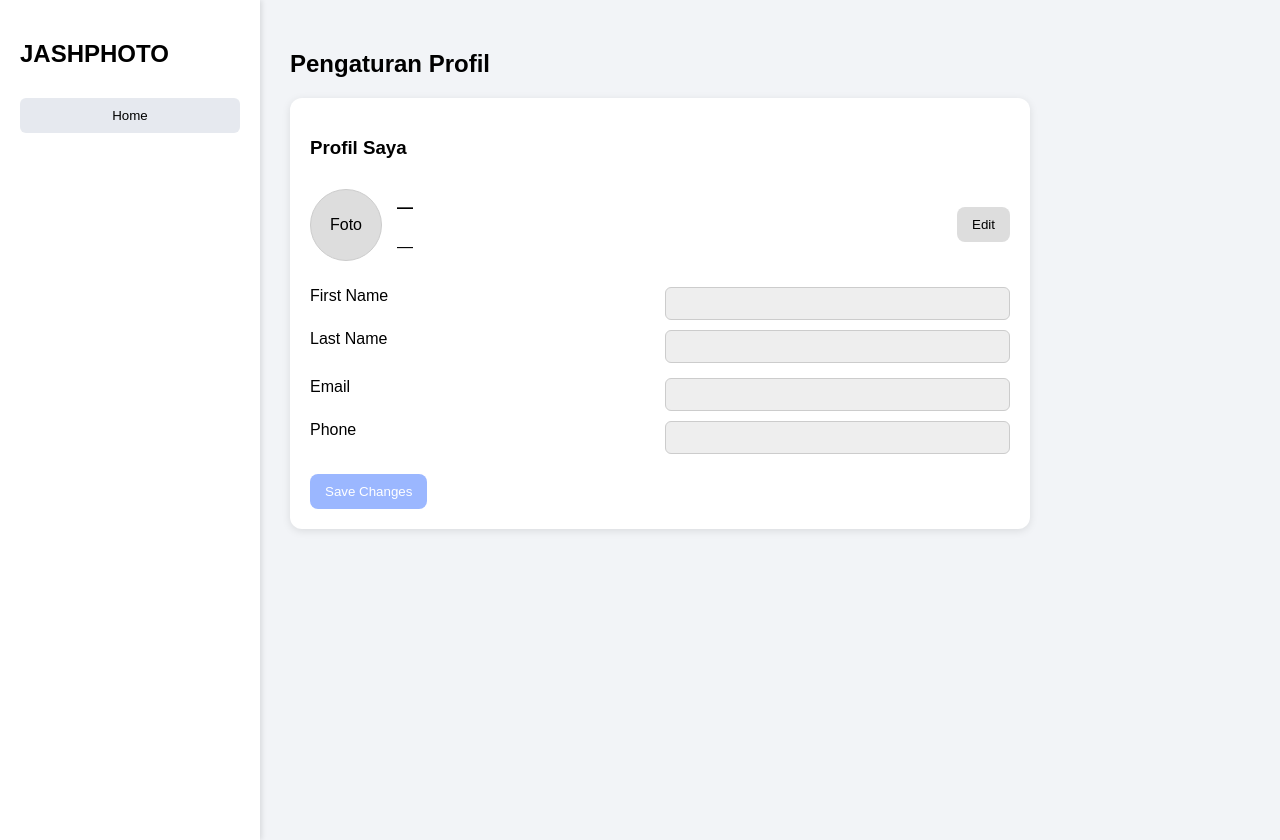
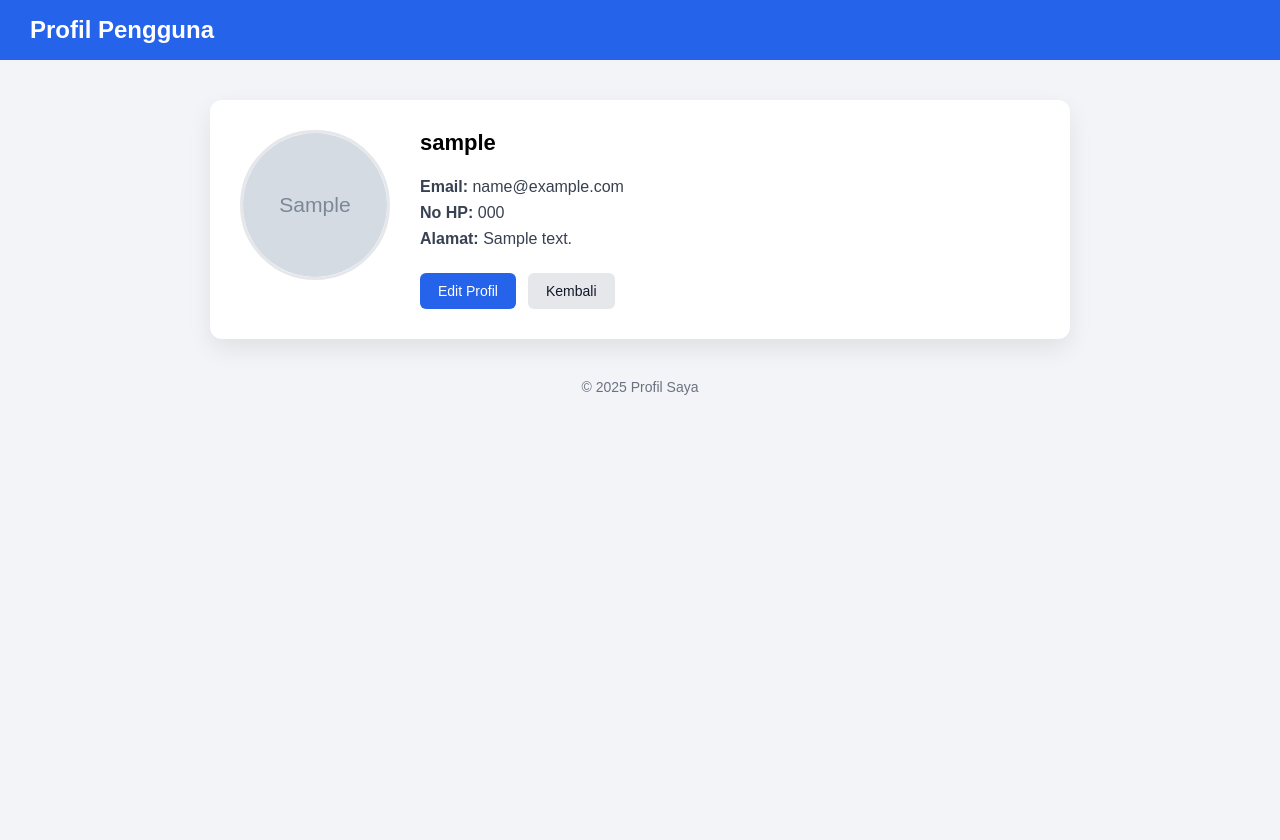
Before and after one commit to BudiPrasetyo17285/jashphoto, a PHP site: page /profile.php in a window 1280 px wide. After the commit the page ends 395 px from the top, so only its background shows below. Run offline with PHP 8.4, Linux system fonts and the light colour scheme; tables that the repository leaves empty or names only in its code hold one stand-in row (values such as "Sample post"); grey boxes marked "Sample" are stand-in pictures.

Commit message:
edit_profile

```diff
--- a/profile.php
+++ b/profile.php
@@ -1,210 +1,156 @@
+<?php
+include 'database/koneksi.php';
+session_start();
+
+/* simulasi login */
+$user_id = 1;
+
+$query = mysqli_query($host, "SELECT * FROM user WHERE id='$user_id'");
+$data  = mysqli_fetch_assoc($query);
+?>
 <!DOCTYPE html>
-<html>
+<html lang="id">
 <head>
-    <title>Pengaturan</title>
+<meta charset="UTF-8">
+<title>Profil Saya</title>
 
 <style>
-        body {
-            margin: 0;
-            font-family: Arial, sans-serif;
-            background: #f2f4f7;
+*{
+    box-sizing: border-box;
 }
 
-        .container {
-            display: flex;
+body{
+    margin:0;
+    font-family: Arial, sans-serif;
+    background:#f2f4f7;
 }
 
-        aside {
-            width: 220px;
-            background: white;
-            padding: 20px;
-            height: 100vh;
-            box-shadow: 2px 0 5px rgba(0,0,0,0.1);
+/* ===== HEADER ===== */
+header{
+    background:#2563eb;
+    color:white;
+    padding:16px 30px;
 }
 
-        .menu button {
-            width: 100%;
-            padding: 10px;
-            margin-top: 10px;
-            border-radius: 6px;
-            border: none;
-            background: #e6e9ef;
-            cursor: pointer;
+header h2{
+    margin:0;
 }
 
-        .menu button:hover {
-            background: #d9dde4;
+/* ===== CONTAINER ===== */
+main{
+    max-width:900px;
+    margin:40px auto;
+    padding:0 20px;
 }
 
-        main {
-            flex: 1;
-            padding: 30px;
+/* ===== CARD ===== */
+.card{
+    background:white;
+    border-radius:12px;
+    padding:30px;
+    display:flex;
+    gap:30px;
+    box-shadow:0 10px 25px rgba(0,0,0,0.08);
 }
 
-        .card {
-            background: white;
-            padding: 20px;
-            border-radius: 12px;
-            max-width: 700px;
-            box-shadow: 0 2px 8px rgba(0,0,0,0.1);
+/* FOTO */
+.profile-img{
+    text-align:center;
 }
 
-        .profile-header {
-            display: flex;
-            align-items: center;
-            gap: 15px;
+.profile-img img{
+    width:150px;
+    height:150px;
+    border-radius:50%;
+    object-fit:cover;
+    border:3px solid #e5e7eb;
 }
 
-        .avatar {
-            width: 70px;
-            height: 70px;
-            border-radius: 50%;
-            object-fit: cover;
-            background: #ddd;
-            display: flex;
-            justify-content: center;
-            align-items: center;
-            cursor: pointer;
-            border: 1px solid #ccc;
+/* INFO */
+.profile-info{
+    flex:1;
 }
 
-        .form-section {
-            margin-top: 15px;
-            display: grid;
-            grid-template-columns: 1fr 1fr;
-            gap: 10px;
+.profile-info h3{
+    margin-top:0;
+    font-size:22px;
 }
 
-        input {
-            padding: 8px;
-            border-radius: 6px;
-            border: 1px solid #ccc;
+.profile-info p{
+    margin:8px 0;
+    color:#374151;
 }
 
-        input:disabled {
-            background: #eee;
+/* ===== BUTTON ===== */
+.actions{
+    margin-top:25px;
+    display:flex;
+    gap:12px;
 }
 
-        .edit-btn, .save-btn {
-            padding: 10px 15px;
-            border-radius: 8px;
-            border: none;
-            cursor: pointer;
+.btn{
+    padding:10px 18px;
+    border-radius:6px;
+    text-decoration:none;
+    font-size:14px;
+    display:inline-block;
 }
 
-        .edit-btn {
-            background: #ddd;
-            margin-left: auto;
+.btn-primary{
+    background:#2563eb;
+    color:white;
 }
 
-        .save-btn {
-            margin-top: 20px;
-            background: #2563eb;
-            color: white;
+.btn-secondary{
+    background:#e5e7eb;
+    color:#111827;
 }
 
-        .save-btn:disabled {
-            background: #9bb7ff;
+/* ===== FOOTER ===== */
+footer{
+    text-align:center;
+    margin-top:40px;
+    color:#6b7280;
+    font-size:14px;
 }
 </style>
 </head>
 
 <body>
 
-<div class="container">
-
-    <aside>
-        <h2>JASHPHOTO</h2>
-
-        <nav class="menu">
-            <button>Home</button>
-        </nav>
-    </aside>
+<header>
+    <h2>Profil Pengguna</h2>
+</header>
 
 <main>
-        <h2>Pengaturan Profil</h2>
-
     <section class="card">
 
-            <h3>Profil Saya</h3>
-
-            <div class="profile-header">
-                <label for="uploadPhoto">
-                    <div id="profileImage" class="avatar">Foto</div>
-                </label>
-                <input type="file" id="uploadPhoto" style="display:none" accept="image/*">
-
-                <div>
-                    <h4 id="displayName">—</h4>
-                    <p id="displayRole">—</p>
+        <div class="profile-img">
+            <?php if(!empty($data['foto'])){ ?>
+                <img src="photo/<?= $data['foto'] ?>">
+            <?php } else { ?>
+                <img src="https://via.placeholder.com/150">
+            <?php } ?>
         </div>
 
-                <button class="edit-btn" onclick="enableEdit()">Edit</button>
+        <div class="profile-info">
+            <h3><?= $data['username'] ?></h3>
+            <p><strong>Email:</strong> <?= $data['email'] ?></p>
+            <p><strong>No HP:</strong> <?= $data['no_hp'] ?></p>
+            <p><strong>Alamat:</strong> <?= $data['alamat'] ?></p>
+
+            <div class="actions">
+                <a href="edit_profile.php" class="btn btn-primary">Edit Profil</a>
+                <a href="javascript:history.back()" class="btn btn-secondary">Kembali</a>
             </div>
-
-            <form id="profileForm">
-
-                <div class="form-section">
-                    <label>First Name</label>
-                    <input type="text" id="firstName" disabled>
-
-                    <label>Last Name</label>
-                    <input type="text" id="lastName" disabled>
         </div>
-
-                <div class="form-section">
-                    <label>Email</label>
-                    <input type="email" id="email" disabled>
-
-                    <label>Phone</label>
-                    <input type="text" id="phone" disabled>
-                </div>
-
-                <button type="button" id="saveBtn" class="save-btn" disabled onclick="saveProfile()">
-                    Save Changes
-                </button>
-
-            </form>
 
     </section>
 </main>
-</div>
 
-<script>
-    const uploadPhoto = document.getElementById("uploadPhoto");
-    const profileDiv = document.getElementById("profileImage");
-
-    uploadPhoto.addEventListener("change", function () {
-        const file = this.files[0];
-
-        if (file) {
-            const img = document.createElement("img");
-            img.src = URL.createObjectURL(file);
-            img.className = "avatar";
-
-            profileDiv.innerHTML = "";
-            profileDiv.appendChild(img);
-        }
-    });
-
-    function enableEdit() {
-        document.querySelectorAll("input").forEach(el => el.disabled = false);
-        document.getElementById("saveBtn").disabled = false;
-    }
-
-    function saveProfile() {
-        const first = document.getElementById("firstName").value;
-        const last = document.getElementById("lastName").value;
-
-        document.getElementById("displayName").innerText = first + " " + last;
-        document.getElementById("displayRole").innerText = "User";
-
-        document.querySelectorAll("input").forEach(el => el.disabled = true);
-        document.getElementById("saveBtn").disabled = true;
-
-        alert("Profile berhasil disimpan!");
-    }
-</script>
+<footer>
+    &copy; <?= date('Y') ?> Profil Saya
+</footer>
 
 </body>
 </html>
```
Also changed, not shown: edit_profile.php (added, +161 -0 lines), update_profile.php (added, +54 -0 lines), photo/user_1_1765701220.jpg (added). Lines whose indentation alone changed are shown as unchanged.
